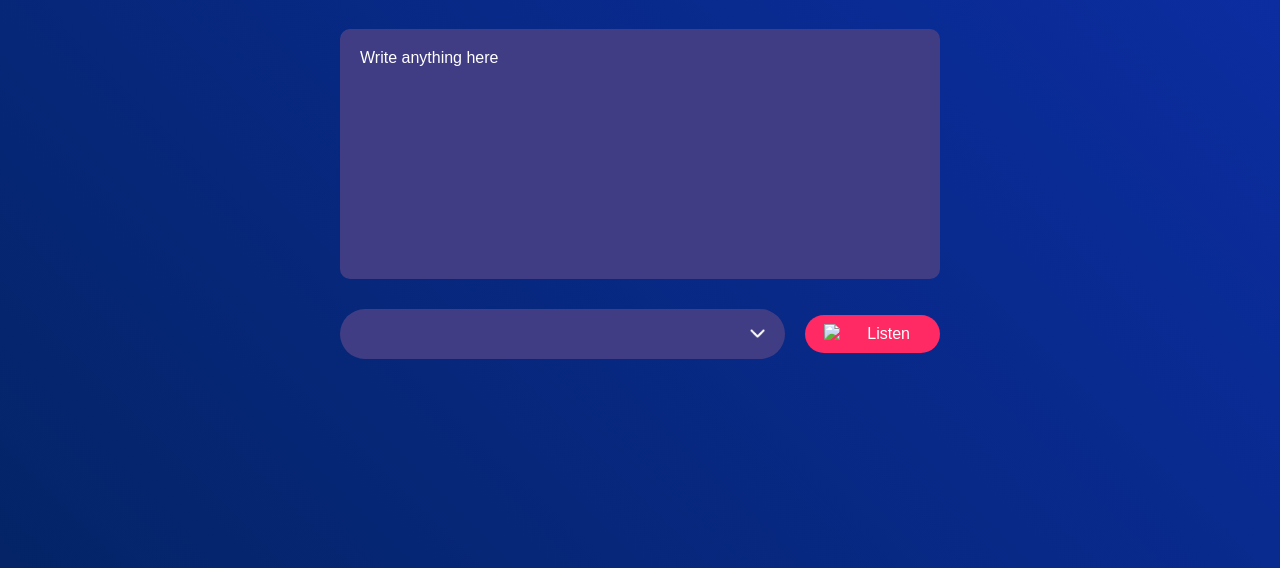
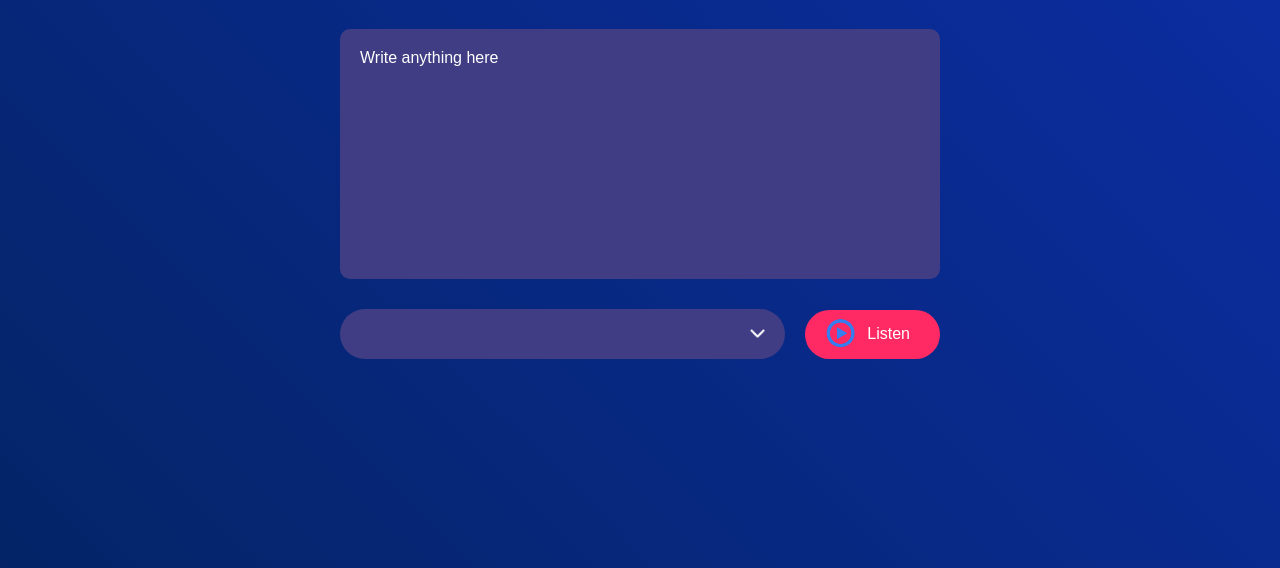
Before and after one commit to Anikesh-Singh/Text-to-Speech, a plain HTML site: page index.html in a window 1280 px wide. Shown: the part 232-800 px from the top of the page. Drawn offline with Linux system fonts and the light colour scheme; files whose address does not match are found by name.

Commit message:
Update index.html

```diff
--- a/index.html
+++ b/index.html
@@ -12,7 +12,7 @@
         <textarea placeholder="Write anything here"></textarea>
         <div class="row">
             <select></select>
-        <button><img src="images/play.png">Listen</button>
+        <button><img src="play.png">Listen</button>
         </div>
 
     </div>
```
